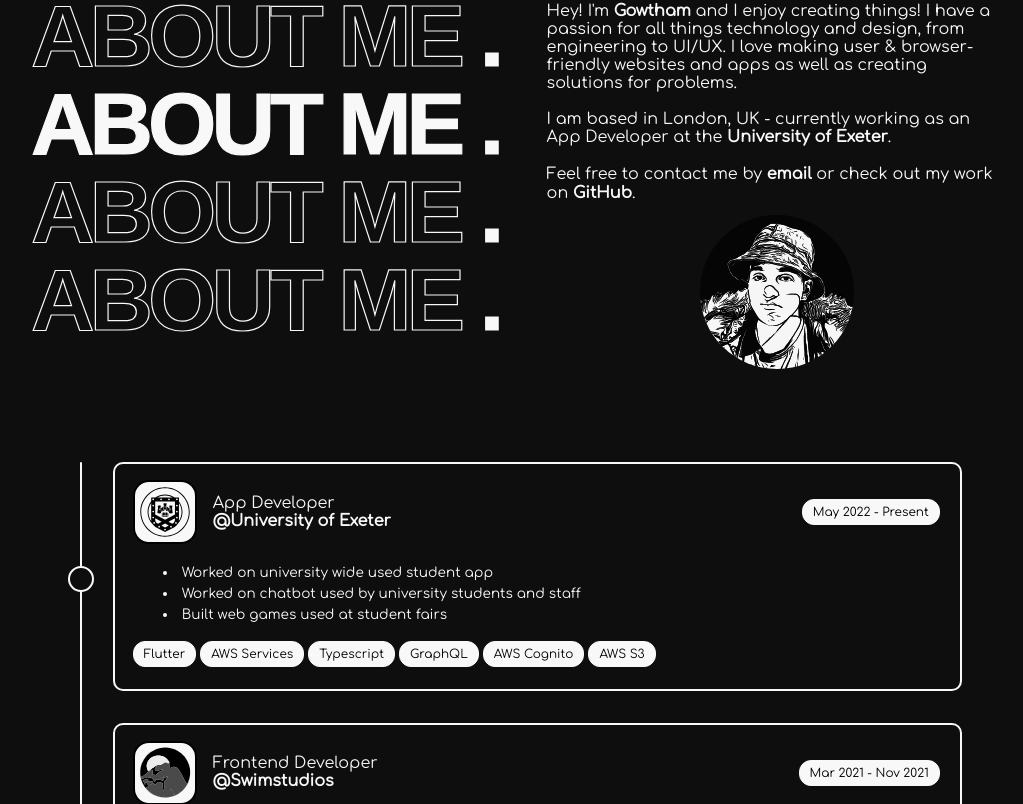
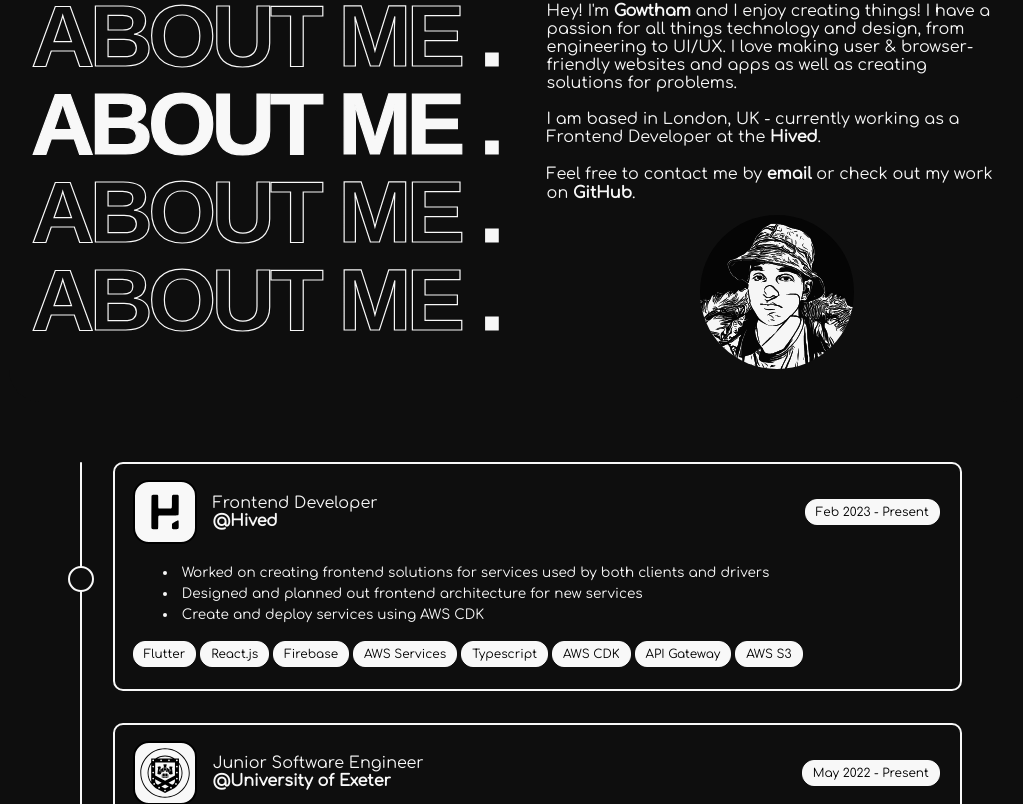
Before and after one commit to gowth6m/portfolio, a React (Create React App) app: page / in a window 1280 px wide. Shown: the part 876-1680 px from the top of the page, without its empty margins (119-1142 px from the left). Built offline with nearby package versions, Linux system fonts and the light colour scheme.

Commit message:
update portfolio with hived

```diff
--- a/src/components/about/About.tsx
+++ b/src/components/about/About.tsx
@@ -38,15 +38,15 @@
                 engineering to UI/UX. I love making user & browser-friendly
                 websites and apps as well as creating solutions for problems.
                 <br></br>
-                <br></br>I am based in London, UK - currently working as an App
-                Developer at the{" "}
+                <br></br>I am based in London, UK - currently working as a
+                Frontend Developer at the{" "}
                 <span
                   className="about-body-link"
                   onClick={() => {
-                    openSocial("https://www.exeter.ac.uk/");
+                    openSocial("https://hived.space");
                   }}
                 >
-                  University of Exeter
+                  Hived
                 </span>
                 .<br></br>
                 <br></br>
--- a/src/components/about/Timeline.tsx
+++ b/src/components/about/Timeline.tsx
@@ -2,30 +2,32 @@
 import "./Timeline.css";
 
 export function Timeline() {
-  // let zero = new TimelineItem(
-  //   "uoe",
-  //   "Frontend Developer",
-  //   "@Hived",
-  //   "hived_logo.svg",
-  //   "https://www.hived.space/",
-  //   "Feb 2023 - Present",
-  //   [
-  //     "Worked on creating frontend solutions for services used by both clients and drivers",
-  //   ],
-  //   [
-  //     "Flutter",
-  //     "React.js",
-  //     "Firebase",
-  //     "AWS Services",
-  //     "Typescript",
-  //     "Framer Motion",
-  //     "AWS Cognito",
-  //     "AWS S3",
-  //   ]
-  // );
+  let zero = new TimelineItem(
+    "hived",
+    "Frontend Developer",
+    "@Hived",
+    "hived_logo.svg",
+    "https://www.hived.space/",
+    "Feb 2023 - Present",
+    [
+      "Worked on creating frontend solutions for services used by both clients and drivers",
+      "Designed and planned out frontend architecture for new services",
+      "Create and deploy services using AWS CDK",
+    ],
+    [
+      "Flutter",
+      "React.js",
+      "Firebase",
+      "AWS Services",
+      "Typescript",
+      "AWS CDK",
+      "API Gateway",
+      "AWS S3",
+    ]
+  );
   let one = new TimelineItem(
     "uoe",
-    "App Developer",
+    "Junior Software Engineer",
     "@University of Exeter",
     "uoe_white_logo.svg",
     "https://www.exeter.ac.uk/",
@@ -39,7 +41,7 @@
       "Flutter",
       "AWS Services",
       "Typescript",
-      "GraphQL",
+      "AWS CDK",
       "AWS Cognito",
       "AWS S3",
     ]
@@ -100,7 +102,7 @@
     <div className="about-timeline-container">
       <div className="about-timeline">
         {/* Items */}
-        {/* {zero.display()} */}
+        {zero.display()}
         {one.display()}
         {two.display()}
         {three.display()}
```
Also changed, not shown: 8 other files (tests, documents, lock files or other folders).
